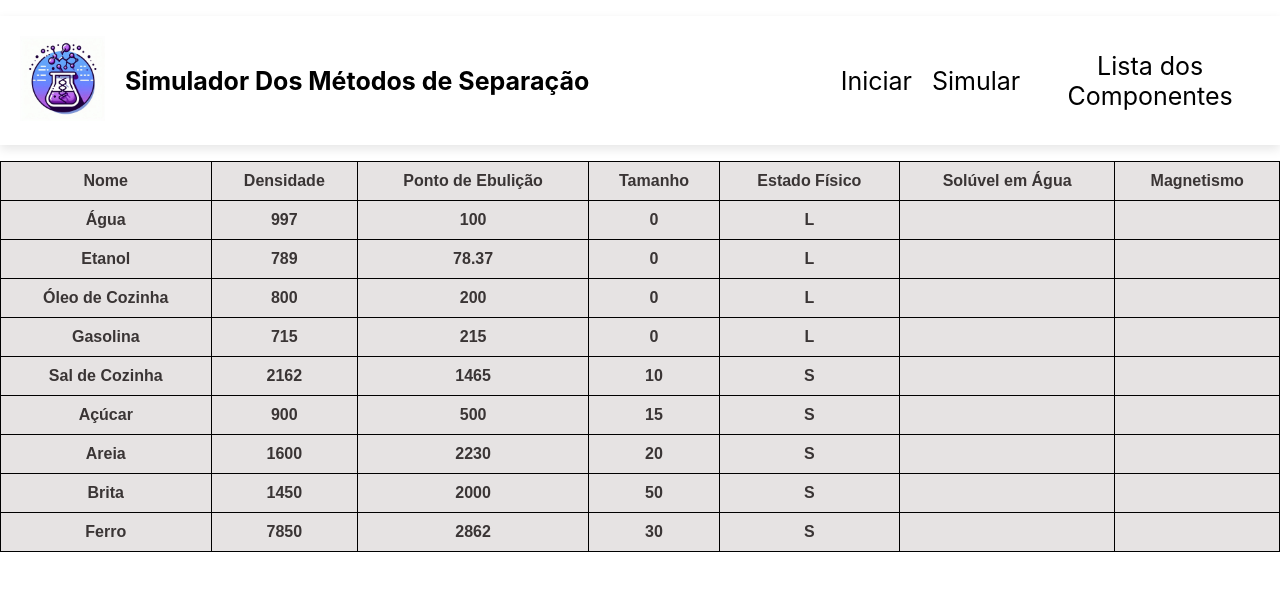
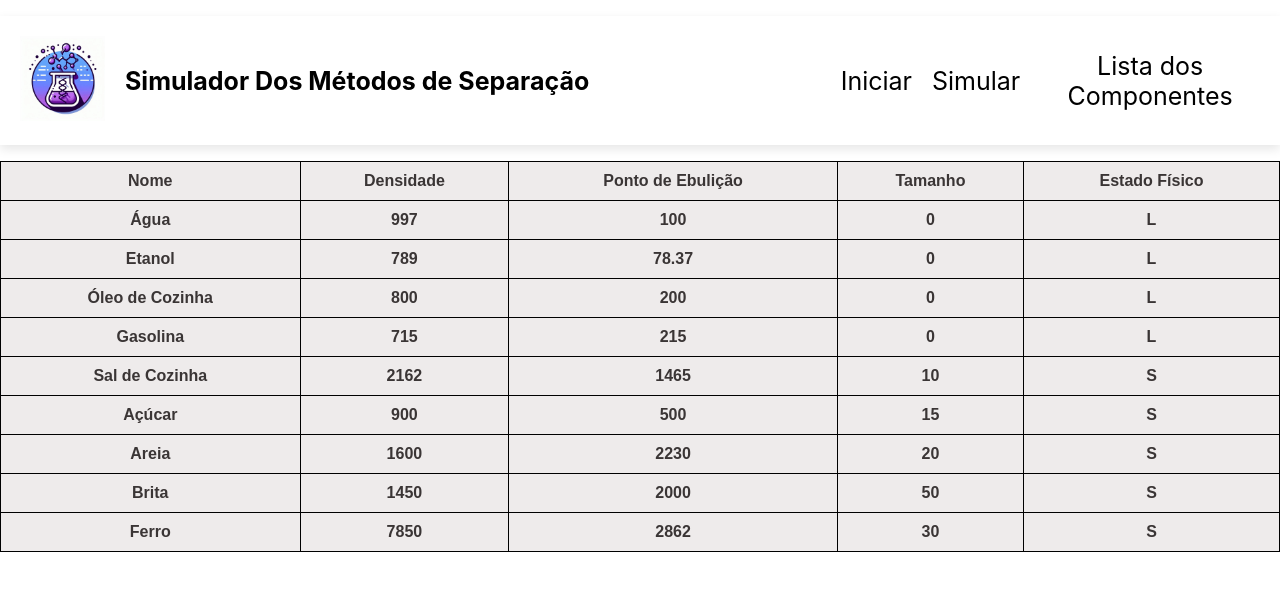
Before and after one commit to GustavoBoscato/SimuladorMetodosDeSeparacaoMisturas, a React (Create React App) app in the folder app/: page /listaComponente in a window 1280 px wide. Shown: the top 590 px of the page. Built offline with nearby package versions, Linux system fonts and the light colour scheme.

Commit message:
ajuste tabela 2

```diff
--- a/app/src/Components/Principal/TabelaComponentes.css
+++ b/app/src/Components/Principal/TabelaComponentes.css
@@ -14,7 +14,7 @@
 }
 
 .ComponenteTabela th {
-  background-color: #e6e3e3;
+  background-color: #eeebeb;
   color: rgb(58, 53, 53);
 }
 
--- a/app/src/Components/Principal/TabelaComponentes.tsx
+++ b/app/src/Components/Principal/TabelaComponentes.tsx
@@ -10,8 +10,7 @@ import { listaComponentes } from '../../data/dataComponentes';
             <th>Ponto de Ebulição</th>
             <th>Tamanho</th>
             <th>Estado Físico</th>
-            <th>Solúvel em Água</th>
-            <th>Magnetismo</th>
+
         </tr>
         {listaComponentes.map((value) => (
             <tr className='ComponenteTabela'>
@@ -20,8 +19,7 @@ import { listaComponentes } from '../../data/dataComponentes';
                 <th>{value.pontoDeEbulicao}</th>
                 <th>{value.tamanho}</th>
                 <th>{value.estadoFisico}</th>
-                <th>{value.soluvelEmAgua}</th>
-                <th>{value.magnetismo}</th>
+
 
             </tr>
                     ))}
```
